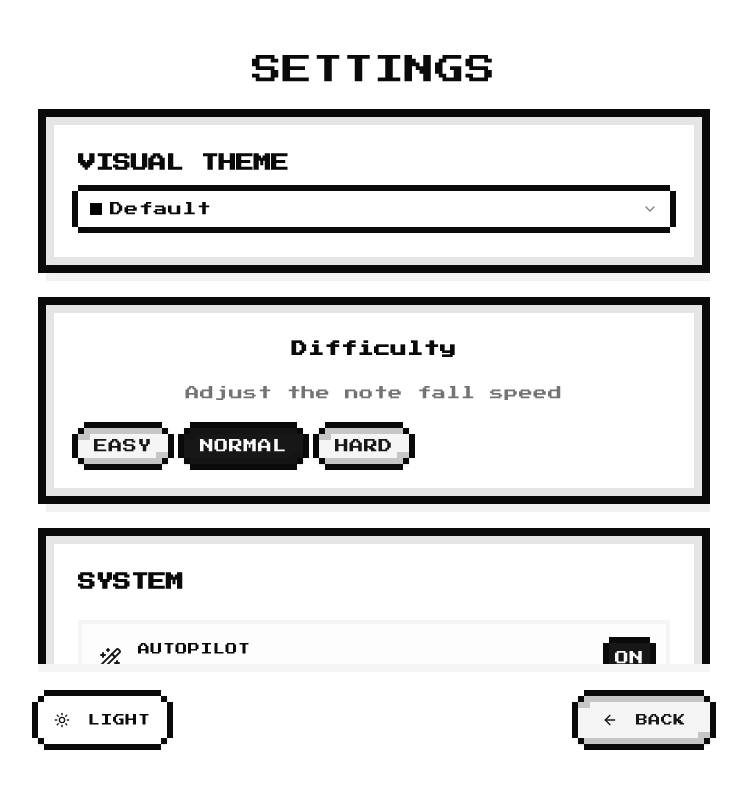
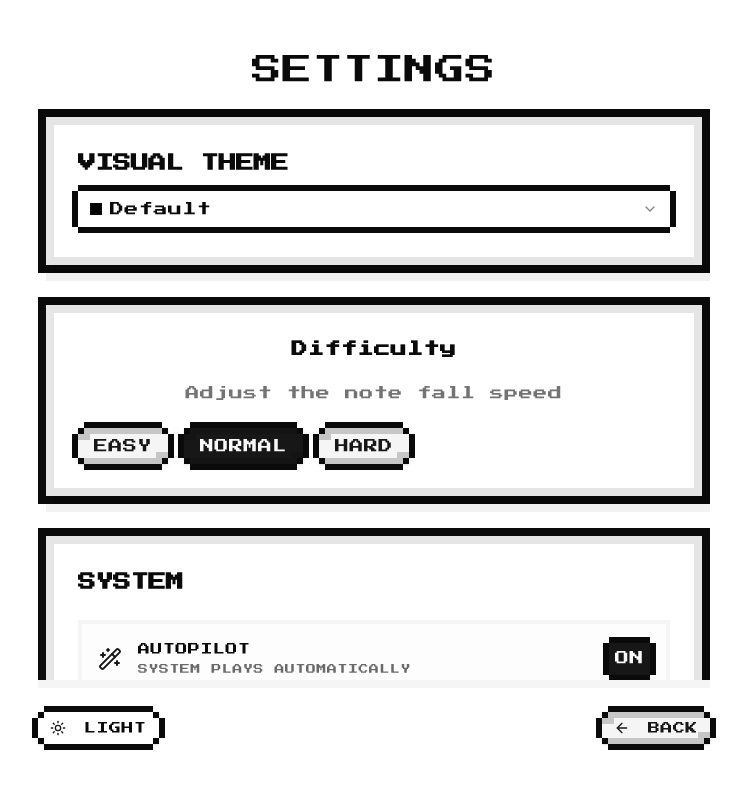
Before and after one commit to hongy20/midi-jam, a Next.js app: page /options in a window 1280 px wide. Shown: the top 788 px of the page, without its empty margins (266-1013 px from the left). Built offline with nearby package versions, Linux system fonts and the light colour scheme.

Commit message:
Refactor: Remove explicit dimensions from footer buttons in OptionsPage

```diff
--- a/src/app/options/components/options-page.view.tsx
+++ b/src/app/options/components/options-page.view.tsx
@@ -111,7 +111,6 @@ export function OptionsPageView({
           variant="outline"
           size="sm"
           onClick={() => setDarkMode(!isDarkMode)}
-          className="px-4 h-12"
           font="retro"
         >
           {isDarkMode ? (
@@ -127,7 +126,6 @@ export function OptionsPageView({
           onClick={onBack}
           size="sm"
           font="retro"
-          className="px-6 h-12"
         >
           <ArrowLeft className="size-5 mr-3" />
           BACK
```
